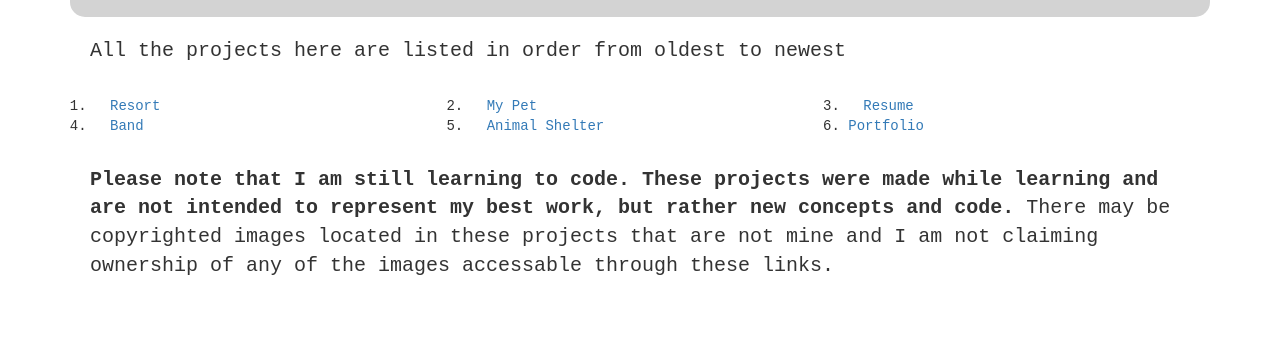
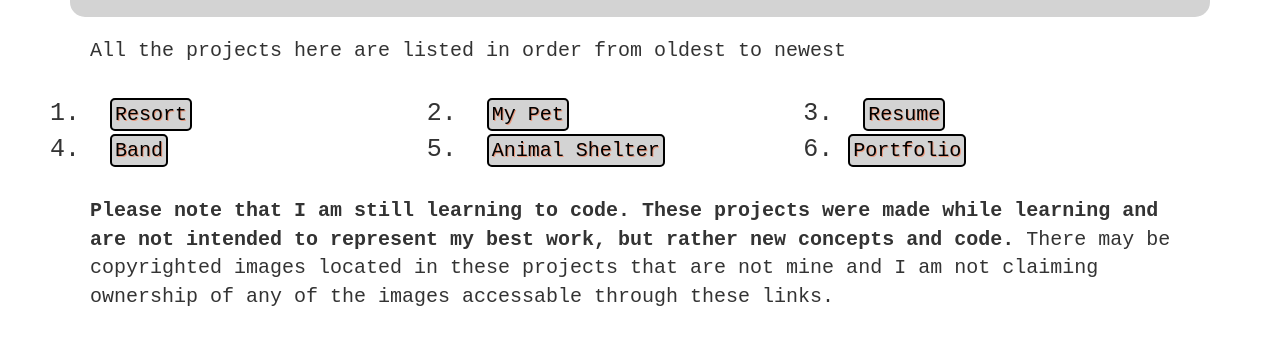
Before and after one commit to Onionator/portfolio, a plain HTML site: page my_projects.html in a window 1280 px wide. Shown: the part 170-514 px from the top of the page. Drawn offline with Linux system fonts and the light colour scheme.

Commit message:
make links on my_projects page look pretty

```diff
--- a/css/styles.css
+++ b/css/styles.css
@@ -39,6 +39,9 @@ p {
   padding: 20px;
 }
 
+ol li {
+  font-size: 25px;
+}
 .greybox {
   background-color: lightgrey;
   text-shadow: 1px 1px darksalmon;
@@ -50,9 +53,26 @@ a:hover {
   color: darksalmon;
 }
 
-.active a{
+.active a {
   color: black !important;
   text-shadow: 1px 1px darksalmon;
+}
+
+.anchors a{
+  font-size: 20px;
+  background-color: lightgrey;
+  border-radius: 5px;
+  border: 2px solid black;
+  color: black;
+  padding: 3px;
+  text-shadow: 1px 1px darksalmon;
+}
+
+.anchors a:hover {
+  text-decoration: none;
+  background-color: black;
+  color: white;
+  border-color: darksalmon;
 }
 
 #bicycle {
--- a/my_projects.html
+++ b/my_projects.html
@@ -24,7 +24,7 @@
       <h2>Click on any of the links below to view my projects.</h2>
     </div>
     <p>All the projects here are listed in order from oldest to newest</p>
-      <ol>
+      <ol class="anchors">
         <div class="row">
           <li class="col-md-4">
             <a href="https://onionator.github.io/resort/index.html" target="_blank">Resort</a>
```
